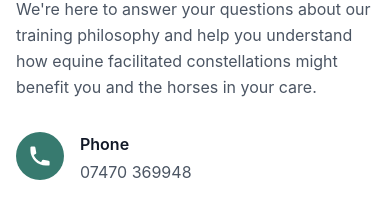
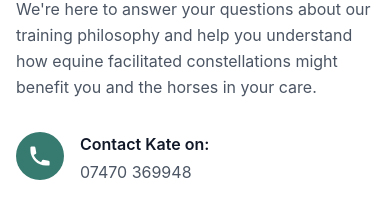
Before and after one commit to sandsltd/equillation, a Next.js app: page / in a window 390 px wide. Shown: the part 10912-11118 px from the top of the page. Built offline with nearby package versions, Linux system fonts and the light colour scheme.

Commit message:
Add 'Contact Kate on:' label to contact section
- Update phone label in contact section to match footer
- Create consistent messaging across all contact points
- Reinforce Kate's role as founder and primary contact

```diff
--- a/app/components/Contact.tsx
+++ b/app/components/Contact.tsx
@@ -179,7 +179,7 @@ export default function Contact() {
                     </svg>
                   </div>
                   <div>
-                    <h4 className="font-semibold text-gray-900 mb-1">Phone</h4>
+                    <h4 className="font-semibold text-gray-900 mb-1">Contact Kate on:</h4>
                     <p className="text-gray-600">
                       <a href="tel:+447470369948" className="hover:text-primary-600 transition-colors">
                         07470 369948
```
